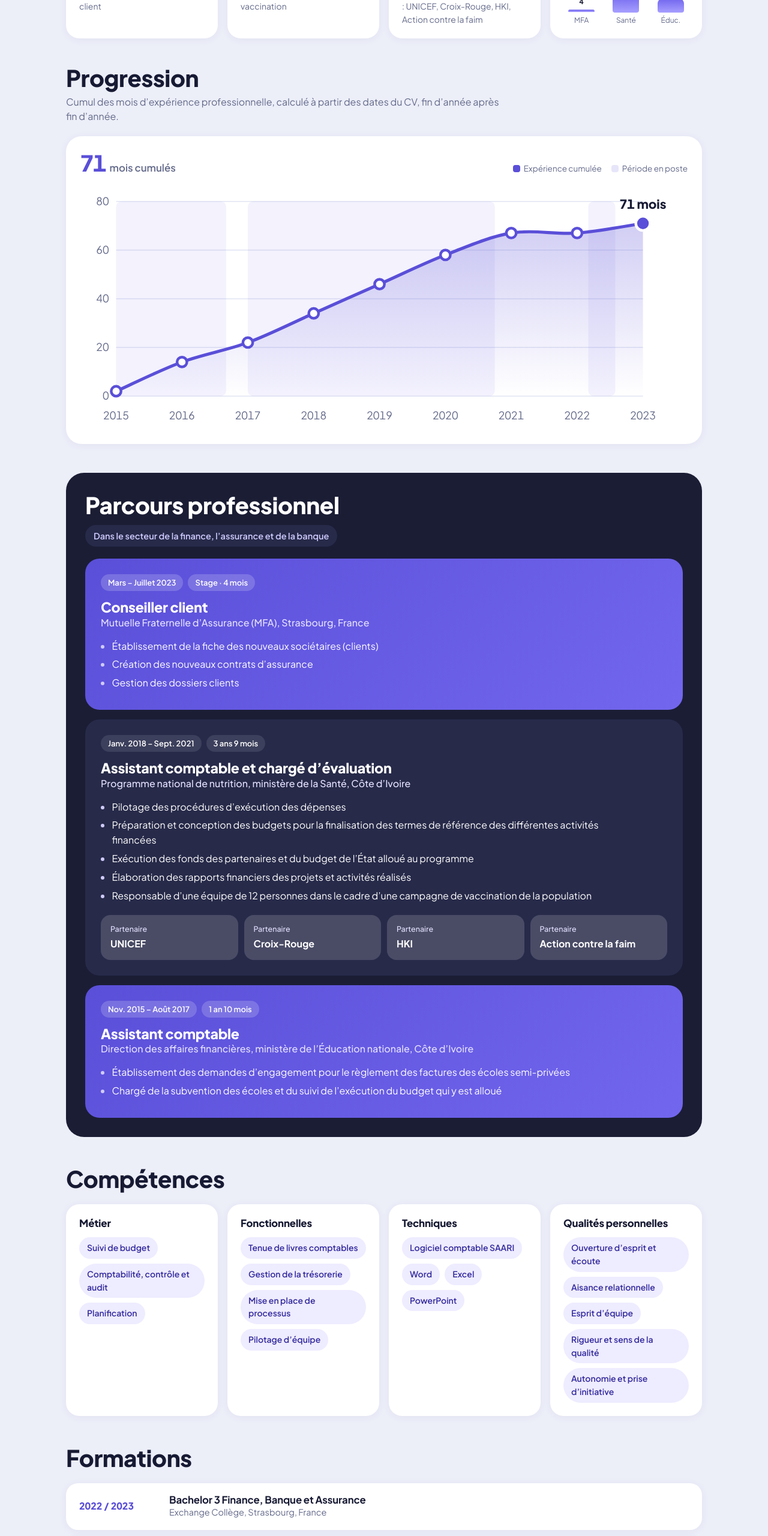
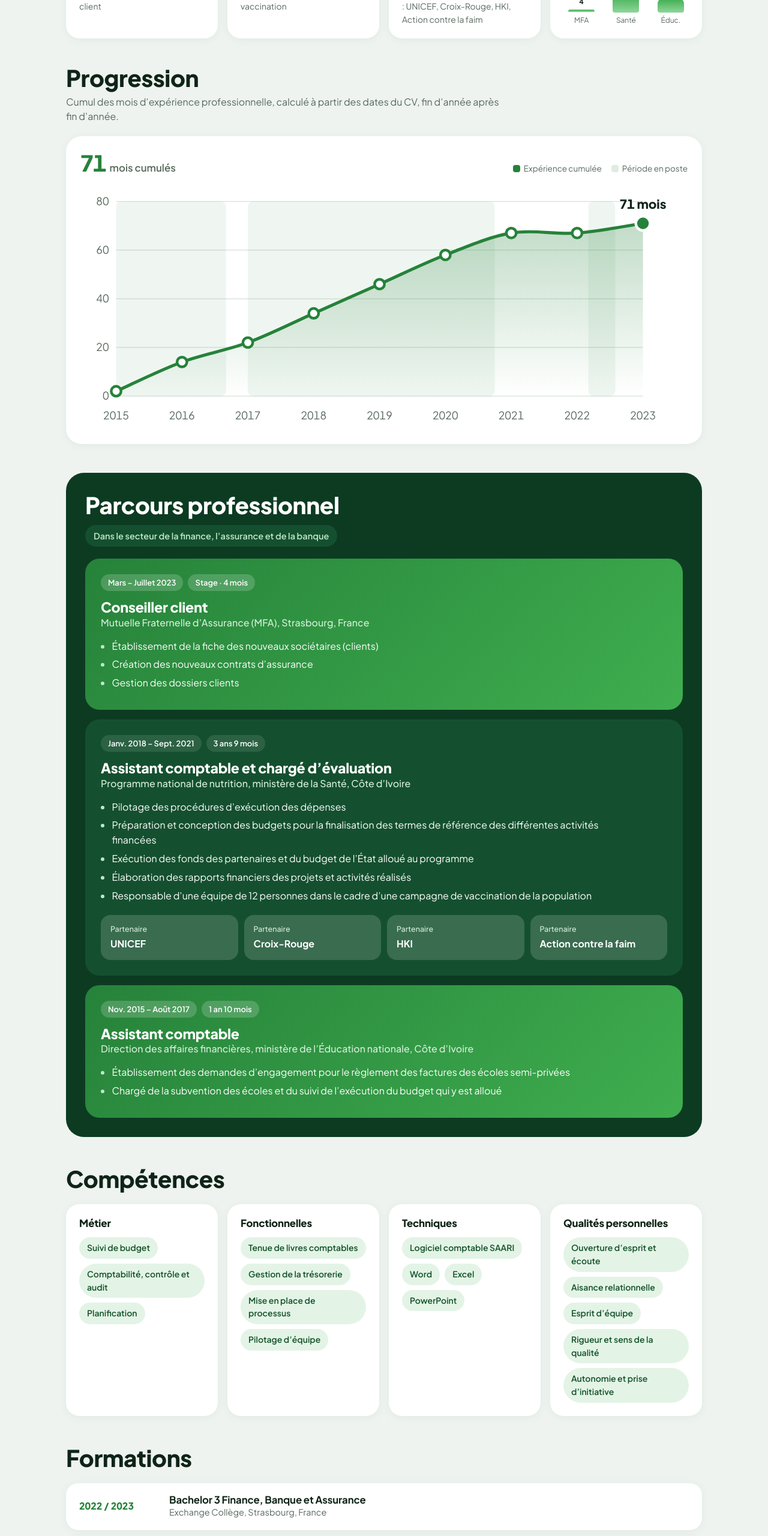
Before and after one commit to Smiv01/portfolio-al-hassane, a plain HTML site: page index.html in a window 1280 px wide. Shown: the part 633-3193 px from the top of the page at 60% size. Drawn offline with Linux system fonts and the light colour scheme.

Commit message:
Palette verte (finance)
Co-Authored-By: Claude Sonnet 5.5 <noreply@anthropic.com>
Claude-Session: https://claude.ai/code/session_012aNZ6ypgKGFKB21XXyZidH

```diff
--- a/index.html
+++ b/index.html
@@ -10,18 +10,18 @@
 <style>
 /* Mise en page : tableau de bord clair, cartes arrondies, un grand panneau marine pour le parcours, une carte indigo pour le contact. */
 :root {
-  --bg: #eceef8;
+  --bg: #eef3ef;
   --card: #ffffff;
-  --ink: #171a33;
-  --muted: #646a8a;
-  --line: #e1e4f3;
-  --navy: #1b1d35;
-  --navy-2: #272a49;
-  --indigo: #5a4fd8;
-  --indigo-2: #7266ee;
-  --lav: #cfcbff;
-  --soft: #eeecff;
-  --green: #1c9a6c;
+  --ink: #0f2418;
+  --muted: #58695e;
+  --line: #dbe6de;
+  --navy: #0c3b22;
+  --navy-2: #14502f;
+  --indigo: #26823a;
+  --indigo-2: #3fae4f;
+  --lav: #bfe8c6;
+  --soft: #e3f4e6;
+  --green: #26823a;
   --font: "Plus Jakarta Sans", "Helvetica Neue", Arial, sans-serif;
   color-scheme: light;
 }
@@ -38,17 +38,17 @@ svg { display: block; }
 /* Barre du haut */
 .bar { display: flex; flex-wrap: wrap; align-items: center; gap: 12px 16px; padding: 20px 0 8px; }
 .logo { display: flex; align-items: center; gap: 12px; text-decoration: none; margin-right: auto; }
-.mark { width: 44px; height: 44px; border-radius: 50%; background: var(--card); display: grid; place-items: center; font-weight: 800; color: var(--indigo); box-shadow: 0 2px 10px rgba(60,50,160,.1); }
+.mark { width: 44px; height: 44px; border-radius: 50%; background: var(--card); display: grid; place-items: center; font-weight: 800; color: var(--indigo); box-shadow: 0 2px 10px rgba(14,80,40,.1); }
 .logo b { display: block; font-size: 15px; line-height: 1.2; }
 .logo small { color: var(--muted); font-size: 12.5px; }
 .pill-nav { display: flex; flex-wrap: wrap; gap: 4px; background: var(--navy); border-radius: 999px; padding: 6px; }
-.pill-nav a { color: #d6d8ee; text-decoration: none; font-size: 14px; font-weight: 500; padding: 8px 16px; border-radius: 999px; }
+.pill-nav a { color: #d3e8d8; text-decoration: none; font-size: 14px; font-weight: 500; padding: 8px 16px; border-radius: 999px; }
 .pill-nav a:hover { color: #fff; }
 .pill-nav a.on { background: var(--indigo); color: #fff; }
 
 .btn { display: inline-flex; align-items: center; gap: 10px; border: 0; cursor: pointer; font-family: inherit; font-size: 15px; font-weight: 700; padding: 13px 22px; border-radius: 14px; text-decoration: none; }
-.btn-indigo { background: var(--indigo); color: #fff; box-shadow: 0 8px 20px rgba(90,79,216,.3); }
-.btn-indigo:hover { background: #4b41c4; }
+.btn-indigo { background: var(--indigo); color: #fff; box-shadow: 0 8px 20px rgba(38,130,58,.3); }
+.btn-indigo:hover { background: #1d6a2e; }
 .btn-white { background: #fff; color: var(--ink); }
 .btn-line { background: var(--card); color: var(--ink); border: 1px solid var(--line); }
 .btn svg { width: 18px; height: 18px; }
@@ -58,14 +58,14 @@ svg { display: block; }
 .eyebrow { font-size: 13px; font-weight: 700; color: var(--indigo); background: var(--soft); display: inline-block; padding: 5px 12px; border-radius: 999px; margin-bottom: 16px; }
 .hero h1 { font-size: clamp(2.5rem, 7vw, 4.4rem); font-weight: 800; letter-spacing: -.03em; }
 .role { font-size: 1.2rem; color: var(--muted); font-weight: 500; margin: 12px 0 18px; }
-.lead { max-width: 62ch; color: #3a3f5f; margin-bottom: 26px; }
+.lead { max-width: 62ch; color: #34453a; margin-bottom: 26px; }
 .hero-actions { display: flex; flex-wrap: wrap; gap: 12px; }
-.photo { width: 260px; height: 260px; border-radius: 50%; padding: 8px; background: linear-gradient(140deg, var(--indigo-2), #b9b3ff); box-shadow: 0 18px 40px rgba(90,79,216,.28); justify-self: center; }
-.photo img { width: 100%; height: 100%; border-radius: 50%; display: block; background: #dfe3f3; object-fit: cover; }
+.photo { width: 260px; height: 260px; border-radius: 50%; padding: 8px; background: linear-gradient(140deg, var(--indigo-2), #9fdca9); box-shadow: 0 18px 40px rgba(38,130,58,.28); justify-self: center; }
+.photo img { width: 100%; height: 100%; border-radius: 50%; display: block; background: #dcebe0; object-fit: cover; }
 
 /* Cartes chiffres */
 .stats { display: grid; grid-template-columns: repeat(auto-fit, minmax(230px, 1fr)); gap: 16px; margin-bottom: 20px; }
-.stat { background: var(--card); border-radius: 22px; padding: 20px 22px; box-shadow: 0 2px 14px rgba(60,50,160,.06); display: flex; flex-direction: column; gap: 6px; min-height: 160px; }
+.stat { background: var(--card); border-radius: 22px; padding: 20px 22px; box-shadow: 0 2px 14px rgba(14,80,40,.06); display: flex; flex-direction: column; gap: 6px; min-height: 160px; }
 .stat-top { display: flex; justify-content: space-between; align-items: center; font-weight: 600; font-size: 14.5px; }
 .ico { width: 30px; height: 30px; border-radius: 50%; background: var(--soft); color: var(--indigo); display: grid; place-items: center; }
 .ico svg { width: 16px; height: 16px; }
@@ -74,7 +74,7 @@ svg { display: block; }
 .stat p { color: var(--muted); font-size: 14px; }
 .bars { display: flex; align-items: flex-end; gap: 14px; height: 74px; margin-top: auto; }
 .bar-col { flex: 1; display: flex; flex-direction: column; align-items: center; justify-content: flex-end; gap: 4px; height: 100%; font-size: 12px; color: var(--muted); font-variant-numeric: tabular-nums; }
-.bar-col i { display: block; width: 100%; max-width: 44px; border-radius: 8px 8px 4px 4px; background: linear-gradient(var(--indigo-2), #a79fff); }
+.bar-col i { display: block; width: 100%; max-width: 44px; border-radius: 8px 8px 4px 4px; background: linear-gradient(var(--indigo-2), #8fd69b); }
 .bar-col b { color: var(--ink); font-weight: 700; }
 
 /* Sections */
@@ -94,32 +94,32 @@ section { padding: 24px 0; }
 .tag { background: rgba(255,255,255,.18); padding: 4px 12px; border-radius: 999px; font-size: 13px; font-weight: 600; }
 .entry.quiet .tag { background: rgba(255,255,255,.1); }
 .entry h3 { font-size: 1.45rem; font-weight: 800; }
-.org { color: #e4e1ff; font-weight: 500; }
+.org { color: #d4efd9; font-weight: 500; }
 .entry ul { margin: 0; padding-left: 1.15em; max-width: 72ch; }
 .entry li { margin-bottom: 6px; }
 .entry li::marker { color: var(--lav); }
 .tiles { display: grid; grid-template-columns: repeat(auto-fit, minmax(150px, 1fr)); gap: 10px; }
 .tile { background: rgba(255,255,255,.16); border-radius: 16px; padding: 14px 16px; font-weight: 700; }
-.tile span { display: block; font-weight: 500; font-size: 12.5px; color: #e4e1ff; margin-bottom: 2px; }
+.tile span { display: block; font-weight: 500; font-size: 12.5px; color: #d4efd9; margin-bottom: 2px; }
 
 /* Compétences */
 .cols { display: grid; grid-template-columns: repeat(auto-fit, minmax(240px, 1fr)); gap: 16px; }
-.card { background: var(--card); border-radius: 22px; padding: 22px; box-shadow: 0 2px 14px rgba(60,50,160,.06); }
+.card { background: var(--card); border-radius: 22px; padding: 22px; box-shadow: 0 2px 14px rgba(14,80,40,.06); }
 .card h3 { font-size: 1.05rem; font-weight: 800; margin-bottom: 14px; }
 .chips { display: flex; flex-wrap: wrap; gap: 8px; list-style: none; margin: 0; padding: 0; }
-.chips li { background: var(--soft); color: #352c9e; font-weight: 600; font-size: 14px; padding: 7px 13px; border-radius: 999px; }
+.chips li { background: var(--soft); color: #14522a; font-weight: 600; font-size: 14px; padding: 7px 13px; border-radius: 999px; }
 
 /* Formations */
 .rows { display: grid; gap: 12px; }
-.row { background: var(--card); border-radius: 20px; padding: 18px 22px; display: grid; grid-template-columns: 130px 1fr; gap: 6px 20px; align-items: center; box-shadow: 0 2px 14px rgba(60,50,160,.06); }
+.row { background: var(--card); border-radius: 20px; padding: 18px 22px; display: grid; grid-template-columns: 130px 1fr; gap: 6px 20px; align-items: center; box-shadow: 0 2px 14px rgba(14,80,40,.06); }
 .year { font-weight: 800; color: var(--indigo); font-variant-numeric: tabular-nums; }
 .row h3 { font-size: 1.05rem; font-weight: 700; }
 .row p { color: var(--muted); font-size: 14.5px; }
 
 /* Contact */
-.contact { background: linear-gradient(135deg, var(--indigo) 0%, #7a6df0 100%); color: #fff; border-radius: 30px; padding: 32px; display: grid; grid-template-columns: 1fr auto; gap: 24px; align-items: center; }
+.contact { background: linear-gradient(135deg, var(--indigo) 0%, #3fae4f 100%); color: #fff; border-radius: 30px; padding: 32px; display: grid; grid-template-columns: 1fr auto; gap: 24px; align-items: center; }
 .contact h2 { font-size: clamp(1.7rem, 4vw, 2.2rem); font-weight: 800; }
-.contact .sub { color: #e4e1ff; margin: 8px 0 20px; max-width: 52ch; }
+.contact .sub { color: #d4efd9; margin: 8px 0 20px; max-width: 52ch; }
 .info { display: grid; gap: 10px; }
 .info div { display: flex; flex-wrap: wrap; gap: 4px 14px; align-items: baseline; }
 .info dt { font-size: 13px; color: var(--lav); min-width: 90px; font-weight: 600; }
@@ -130,7 +130,7 @@ footer { padding: 14px 0 44px; color: var(--muted); font-size: 14px; }
 
 
 /* Courbe */
-.chart-card { background: var(--card); border-radius: 26px; padding: 24px; box-shadow: 0 2px 14px rgba(60,50,160,.06); }
+.chart-card { background: var(--card); border-radius: 26px; padding: 24px; box-shadow: 0 2px 14px rgba(14,80,40,.06); }
 .chart-top { display: flex; flex-wrap: wrap; justify-content: space-between; align-items: flex-end; gap: 10px 20px; margin-bottom: 8px; }
 .chart-top .big { color: var(--indigo); }
 .legend { display: flex; flex-wrap: wrap; gap: 8px 16px; font-size: 13.5px; color: var(--muted); }
@@ -151,9 +151,9 @@ footer { padding: 14px 0 44px; color: var(--muted); font-size: 14px; }
 @keyframes float { 0%, 100% { transform: translateY(0); } 50% { transform: translateY(-8px); } }
 .btn { transition: transform .2s, box-shadow .2s, background .2s; }
 .btn:hover { transform: translateY(-2px); }
-.btn-indigo:hover { box-shadow: 0 12px 26px rgba(90,79,216,.38); }
+.btn-indigo:hover { box-shadow: 0 12px 26px rgba(38,130,58,.38); }
 .stat, .card, .row, .tile, .chips li { transition: transform .25s, box-shadow .25s; }
-.stat:hover, .card:hover, .row:hover { transform: translateY(-4px); box-shadow: 0 12px 28px rgba(60,50,160,.14); }
+.stat:hover, .card:hover, .row:hover { transform: translateY(-4px); box-shadow: 0 12px 28px rgba(14,80,40,.14); }
 .tile:hover { transform: translateY(-3px); }
 .chips li:hover { transform: translateY(-2px); }
 .entry { transition: transform .3s, opacity .6s; }
@@ -391,7 +391,7 @@ footer { padding: 14px 0 44px; color: var(--muted); font-size: 14px; }
   }
   const defs = el("defs", {});
   const g = document.createElementNS(NS, "linearGradient"); g.setAttribute("id", "fillg"); g.setAttribute("x1", 0); g.setAttribute("x2", 0); g.setAttribute("y1", 0); g.setAttribute("y2", 1);
-  g.innerHTML = '<stop offset="0" stop-color="#5a4fd8" stop-opacity=".28"/><stop offset="1" stop-color="#5a4fd8" stop-opacity="0"/>';
+  g.innerHTML = '<stop offset="0" stop-color="#26823a" stop-opacity=".28"/><stop offset="1" stop-color="#26823a" stop-opacity="0"/>';
   defs.appendChild(g);
   const area = el("path", { d: d + " L" + P[P.length - 1][0] + "," + y(0) + " L" + P[0][0] + "," + y(0) + " Z", fill: "url(#fillg)" });
   const line = el("path", { class: "line", d: d });
```
